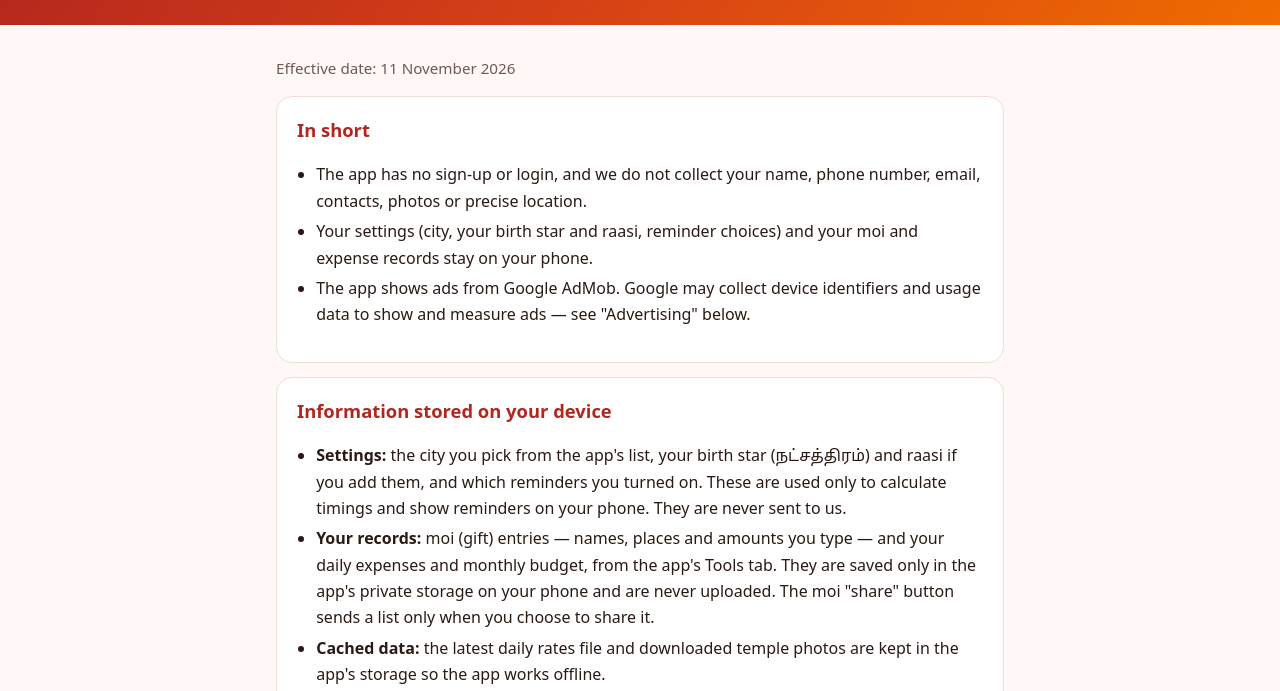
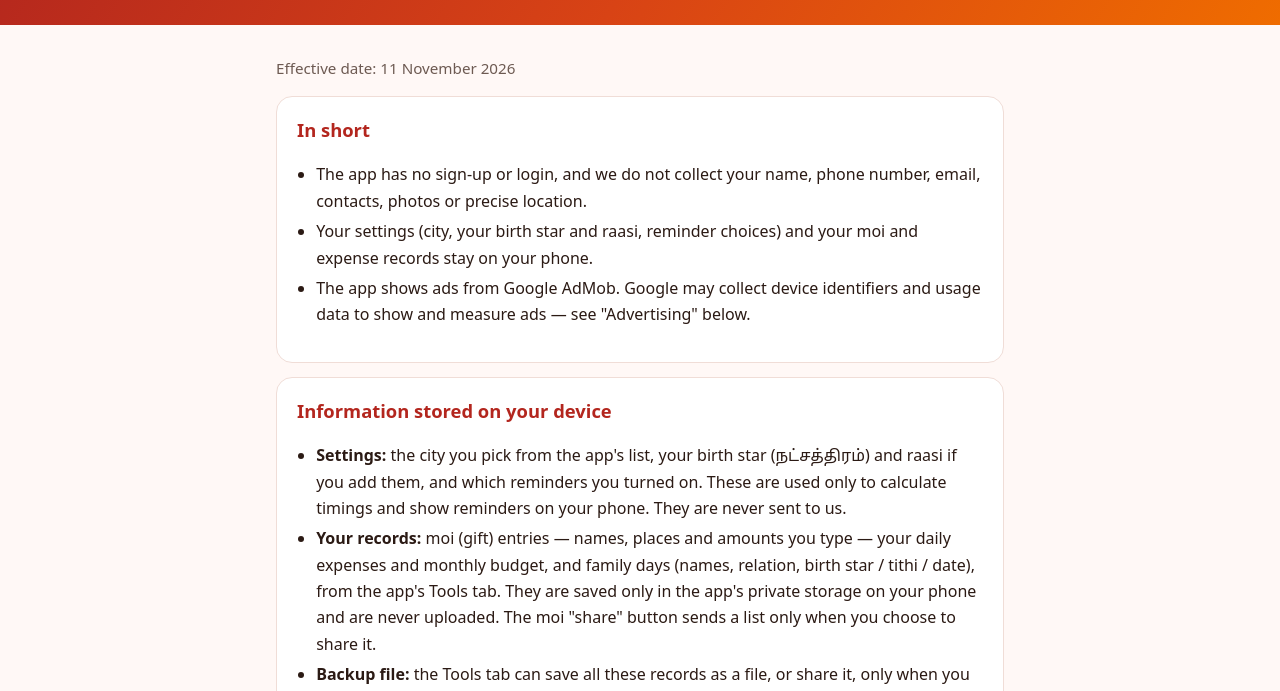
Before and after one commit to sadeeshmch-f2b/sadeeshmch-f2b.github.io, a plain HTML site: page privacy.html in a window 1280 px wide. Shown: the part 106-797 px from the top of the page. Drawn offline with Linux system fonts and the light colour scheme.

Commit message:
Privacy policy: family days and the backup file
Co-Authored-By: Claude Opus 5.5 <noreply@anthropic.com>

```diff
--- a/privacy.html
+++ b/privacy.html
@@ -40,7 +40,8 @@
     <h2>Information stored on your device</h2>
     <ul>
       <li><b>Settings:</b> the city you pick from the app's list, your birth star (நட்சத்திரம்) and raasi if you add them, and which reminders you turned on. These are used only to calculate timings and show reminders on your phone. They are never sent to us.</li>
-      <li><b>Your records:</b> moi (gift) entries — names, places and amounts you type — and your daily expenses and monthly budget, from the app's Tools tab. They are saved only in the app's private storage on your phone and are never uploaded. The moi "share" button sends a list only when you choose to share it.</li>
+      <li><b>Your records:</b> moi (gift) entries — names, places and amounts you type — your daily expenses and monthly budget, and family days (names, relation, birth star / tithi / date), from the app's Tools tab. They are saved only in the app's private storage on your phone and are never uploaded. The moi "share" button sends a list only when you choose to share it.</li>
+      <li><b>Backup file:</b> the Tools tab can save all these records as a file, or share it, only when you choose. That file is then wherever you put it (for example your Downloads folder, Google Drive or a chat) and is not encrypted, so keep it private.</li>
       <li><b>Cached data:</b> the latest daily rates file and downloaded temple photos are kept in the app's storage so the app works offline.</li>
       <li><b>Backup:</b> if Android backup is turned on in your phone settings, Android may include these settings in your own Google account backup. This is controlled by your phone, not by us.</li>
     </ul>
@@ -99,7 +100,7 @@
     <h2>தமிழில் சுருக்கம்</h2>
     <ul>
       <li>இந்த ஆப்பில் பதிவு / லாகின் இல்லை. உங்கள் பெயர், போன் எண், மின்னஞ்சல், இருப்பிடம் எதையும் நாங்கள் சேகரிப்பதில்லை.</li>
-      <li>நீங்கள் தேர்ந்தெடுக்கும் நகரம், நட்சத்திரம், ராசி, நினைவூட்டல் அமைப்புகள், மொய் மற்றும் செலவுப் பதிவுகள் உங்கள் போனில் மட்டுமே இருக்கும்.</li>
+      <li>நீங்கள் தேர்ந்தெடுக்கும் நகரம், நட்சத்திரம், ராசி, நினைவூட்டல் அமைப்புகள், மொய், செலவு, குடும்ப நாள் பதிவுகள் உங்கள் போனில் மட்டுமே இருக்கும்.</li>
       <li>இலவச ஆப் என்பதால் Google AdMob விளம்பரங்கள் காட்டப்படும். விளம்பரங்களுக்காக Google, விளம்பர ID போன்ற தகவல்களைப் பயன்படுத்தலாம். போன் Settings → Google → Ads-இல் இதை மாற்றலாம்.</li>
       <li>தங்க விலை போன்ற தினசரி விலைகளும் கோயில் படங்களும் மட்டுமே இணையத்திலிருந்து பதிவிறக்கப்படும்.</li>
     </ul>
```
